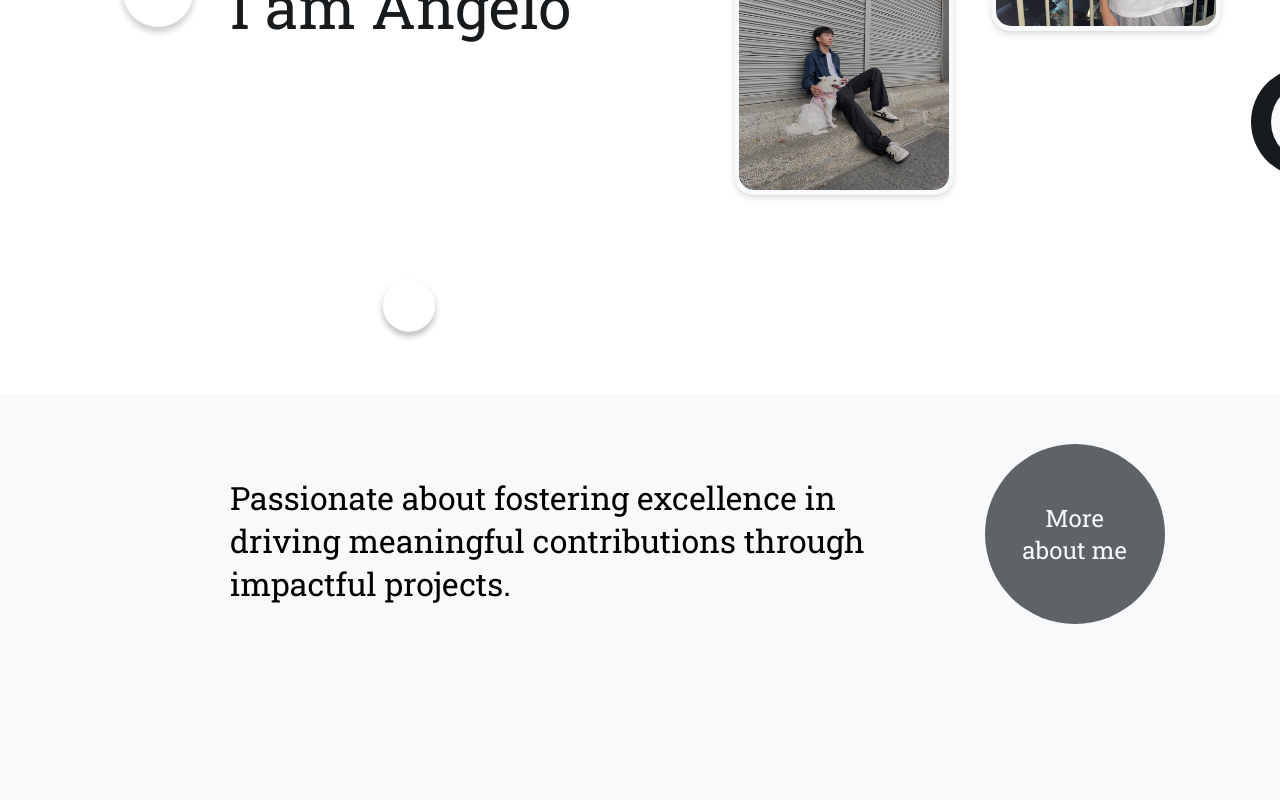
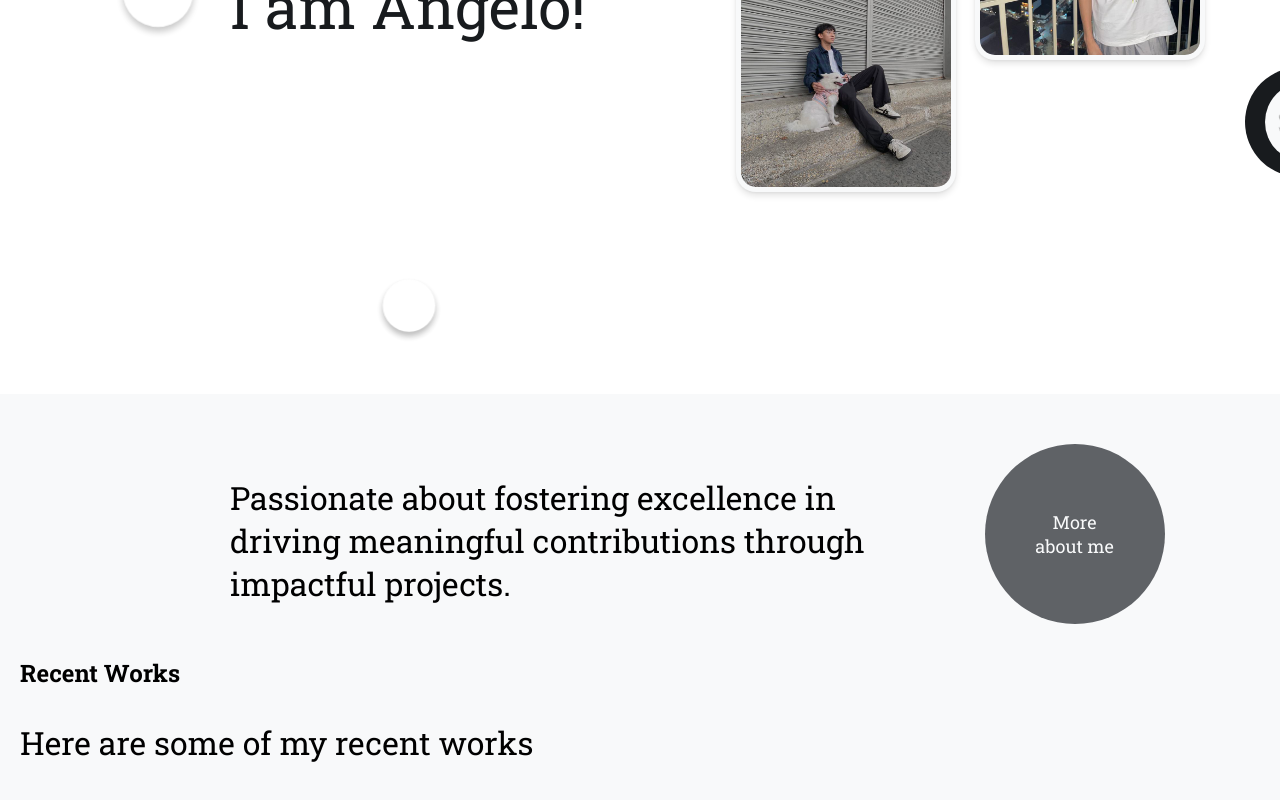
Before and after one commit to afgeloo/My-Portfolio, a React (Vite) app: page / in a window 1280 px wide. Shown: the part 446-1246 px from the top of the page. Built offline with nearby package versions, Linux system fonts and the light colour scheme.

Commit message:
2nd commit

```diff
--- a/src/landingpage/gallery.css
+++ b/src/landingpage/gallery.css
@@ -37,7 +37,7 @@
   }
 
   .pic1 img {
-    width: 270px;
+    width: 250px;
     height: 230px;
   }
 
--- a/src/landingpage/message.tsx
+++ b/src/landingpage/message.tsx
@@ -31,8 +31,8 @@ function Message() {
 
     return (
         <div>
-            <p className='message'>{currentWord}!</p>
-            <p className='message1'><br />I am Angelo</p>
+            <p className='message'>{currentWord},</p>
+            <p className='message1'><br />I am Angelo!</p>
         </div>
     );
 }
--- a/src/recentworks.tsx
+++ b/src/recentworks.tsx
@@ -1,13 +1,18 @@
 import './recentworks.css';
 import Description from './recentworks/description';
 import More from './recentworks/more';
-
+import Recents from './recentworks/recents';
 
 function Recentworks(){
     return (
+        <div>
         <div className="recents">
             <Description />
             <More />
+        </div>
+        <div>
+            <Recents />
+        </div>
         </div>
     );
 }
--- a/src/recentworks/more.css
+++ b/src/recentworks/more.css
@@ -2,18 +2,37 @@
     width: 180px;
     height: 180px;
     border-radius: 50%;
-    background-color: #5F6266;
+    background-color: #5F6266; /* Initial color */
     display: flex;
     justify-content: center;
     align-items: center;
     cursor: pointer;
+    position: relative;
+    overflow: hidden; /* Ensures the pseudo-element stays within the circle bounds */
+    transition: transform 0.1s ease; /* Smooth circle movement */
+}
+
+.circle1::before {
+    content: "";
+    position: absolute;
+    top: 100%;
+    left: 0;
+    width: 100%;
+    height: 100%;
+    border-radius: 90px;
+    background-color: #181B1E; /* Dark blue color */
+    transition: top 0.4s ease; /* Wave effect timing */
+    z-index: -1; /* Make sure the pseudo-element stays behind the text */
+}
+
+.circle1:hover::before {
+    top: 0;
 }
 
 .recentsdesc {
-    font-size: 24px;
+    font-size: 18px;
     color: #f8f9fa;
-    display: flex;
-    justify-content: center;
-    align-items: center;
     text-align: center;
+    pointer-events: none;
+    transition: transform 0.1s ease; /* Smooth text movement */
 }
--- a/src/recentworks/more.tsx
+++ b/src/recentworks/more.tsx
@@ -1,9 +1,82 @@
+import { useEffect, useRef, useState } from 'react';
 import './more.css';
 
-function More(){
-    return(
-        <div className = "circle1">
-        <p className = "recentsdesc">More <br></br>about me</p>
+function More() {
+    const circleRef = useRef<HTMLDivElement | null>(null);
+    const textRef = useRef<HTMLParagraphElement | null>(null);
+    const [originalPosition, setOriginalPosition] = useState({ x: 0, y: 0 });
+
+    useEffect(() => {
+        const circle = circleRef.current;
+        const text = textRef.current;
+
+        const handleMouseMove = (e: MouseEvent) => {
+            if (!circle || !text) return;
+
+            const mouseX = e.clientX;
+            const mouseY = e.clientY;
+
+            // Calculate offsets for the circle (larger movement range)
+            const { x: originalX, y: originalY } = originalPosition;
+
+            const distanceX = mouseX - originalX;
+            const distanceY = mouseY - originalY;
+
+            const maxOffsetCircle = 30; // Circle's movement range
+            const maxOffsetText = 10; // Text's smaller movement range
+
+            const offsetXCircle = Math.max(Math.min(distanceX, maxOffsetCircle), -maxOffsetCircle);
+            const offsetYCircle = Math.max(Math.min(distanceY, maxOffsetCircle), -maxOffsetCircle);
+
+            const offsetXText = Math.max(Math.min(distanceX, maxOffsetText), -maxOffsetText);
+            const offsetYText = Math.max(Math.min(distanceY, maxOffsetText), -maxOffsetText);
+
+            // Apply transforms: larger movement for circle, smaller movement for text
+            circle.style.transition = 'transform 0.3s ease-out'; // smooth constant transition for circle
+            text.style.transition = 'transform 0.3s ease-out'; // smooth constant transition for text
+
+            circle.style.transform = `translate(${offsetXCircle}px, ${offsetYCircle}px)`;
+            text.style.transform = `translate(${offsetXText}px, ${offsetYText}px)`;
+        };
+
+        const handleMouseEnter = () => {
+            if (circle) {
+                // Save the circle's original position on hover
+                const rect = circle.getBoundingClientRect();
+                setOriginalPosition({ x: rect.left + rect.width / 2, y: rect.top + rect.height / 2 });
+            }
+        };
+
+        const handleMouseOut = () => {
+            if (circle && text) {
+                // Smoothly return both circle and text to their original positions
+                circle.style.transition = 'transform 0.4s ease';
+                text.style.transition = 'transform 0.4s ease';
+                circle.style.transform = 'translate(0, 0)';
+                text.style.transform = 'translate(0, 0)';
+            }
+        };
+
+        if (circle) {
+            circle.addEventListener('mousemove', handleMouseMove);
+            circle.addEventListener('mouseenter', handleMouseEnter);
+            circle.addEventListener('mouseleave', handleMouseOut);
+        }
+
+        return () => {
+            if (circle) {
+                circle.removeEventListener('mousemove', handleMouseMove);
+                circle.removeEventListener('mouseenter', handleMouseEnter);
+                circle.removeEventListener('mouseleave', handleMouseOut);
+            }
+        };
+    }, [originalPosition]);
+
+    return (
+        <div ref={circleRef} className="circle1">
+            <p ref={textRef} className="recentsdesc">
+                More <br /> about me
+            </p>
         </div>
     );
 }
--- /dev/null
+++ b/src/recentworks/recents.tsx
@@ -0,0 +1,13 @@
+
+import './recents.css';
+
+function Recents(){
+    return(
+        <div>
+            <h1>Recent Works</h1>
+            <p>Here are some of my recent works</p>
+        </div>
+    )
+}
+
+export default Recents;
```
Also changed, not shown: src/header.tsx (line endings or trailing spaces), src/recentworks/recents.css (added).
